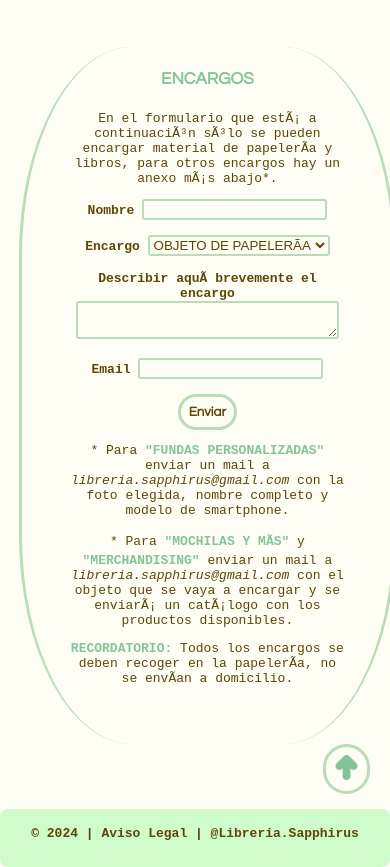
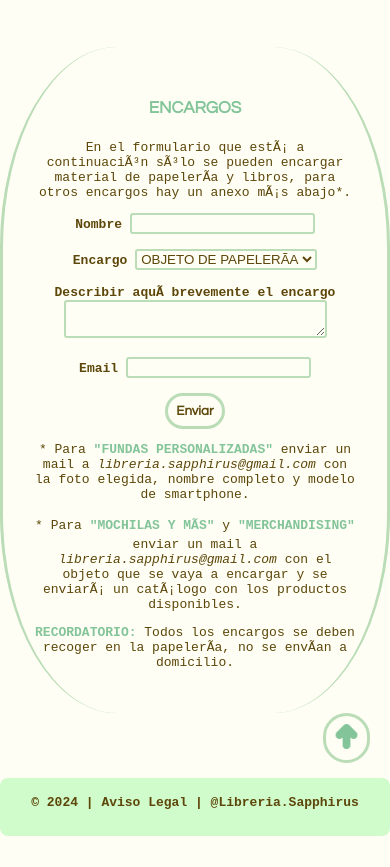
Before and after one commit to Rachel-SR/Libreria-Sapphirus, a plain HTML site: page productos.html in a window 390 px wide. Shown: the part 2012-2879 px from the top of the page. After the commit the page ends 2848 px from the top, so only its background shows below. Drawn offline with Linux system fonts and the light colour scheme.

Commit message:
Add files via upload

```diff
--- a/style.css
+++ b/style.css
@@ -268,9 +268,10 @@ footer {
     border-radius: 30%;
     padding: 45px;
     padding-top: 1px;
-    margin-right: 100px;
-    margin-left: 100px;
+    margin-right: auto;
+    margin-left: auto;
     margin-top: 20px;
+    max-width: 80%;
 }
 .encargos label {
     font-weight: bold;
@@ -676,7 +677,8 @@ td strong {
         margin-bottom: 30px;
     }
     .encargos {
-        margin-top: 80px;
+        max-width: 70%;
+        padding: 35px;
     }
     .nuestros-servicios {
         margin-top: 12%;
@@ -755,7 +757,7 @@ td strong {
         transform: translateY(-100%);
         transition: transform 0.3s ease;
     }
-        nav ul li {
+    nav ul li {
         float: none;
         margin-right: 30px;
         margin-bottom: 3px;
@@ -819,8 +821,8 @@ td strong {
         text-align: center;
     }
     .encargos {
-        width: 72%;
-        margin: auto 19px;
+        max-width: 90%;
+        padding: 30px;
     }
    .nuestros-servicios {
         margin-top: 30px;
```
